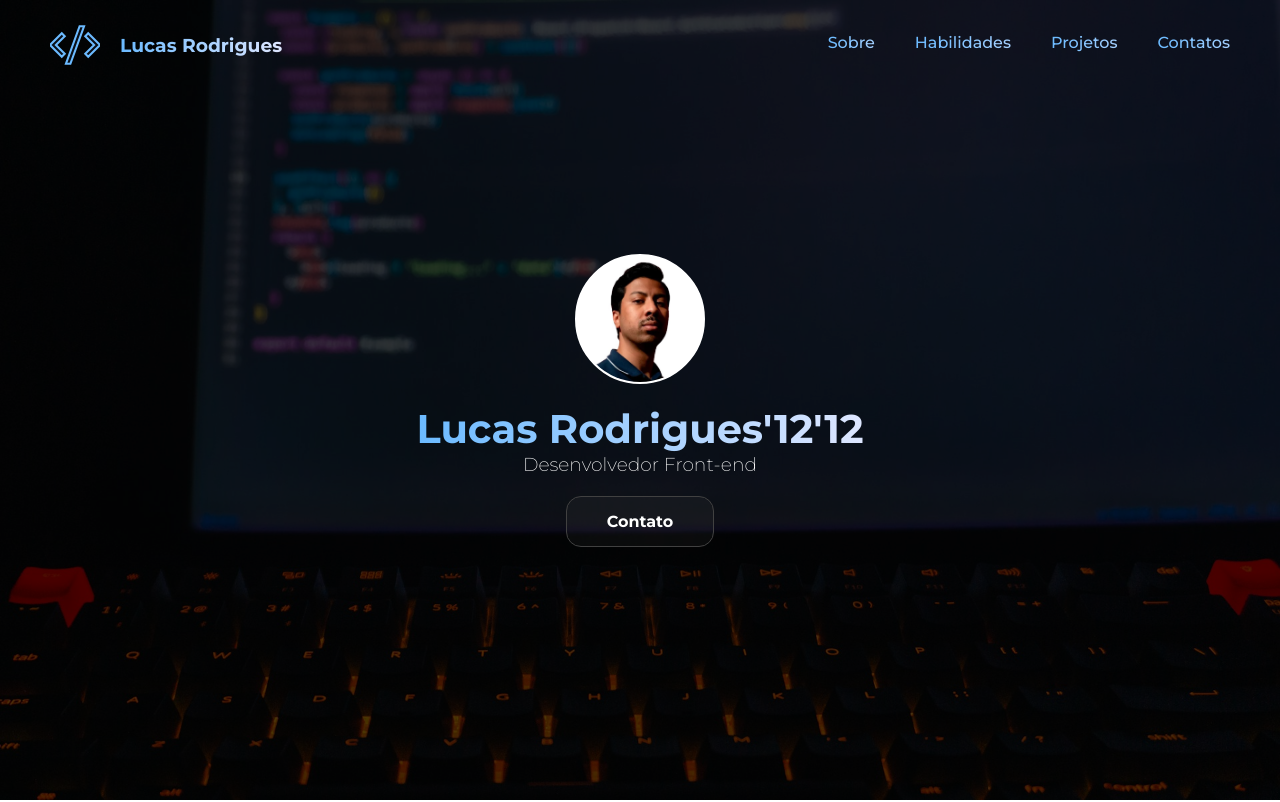
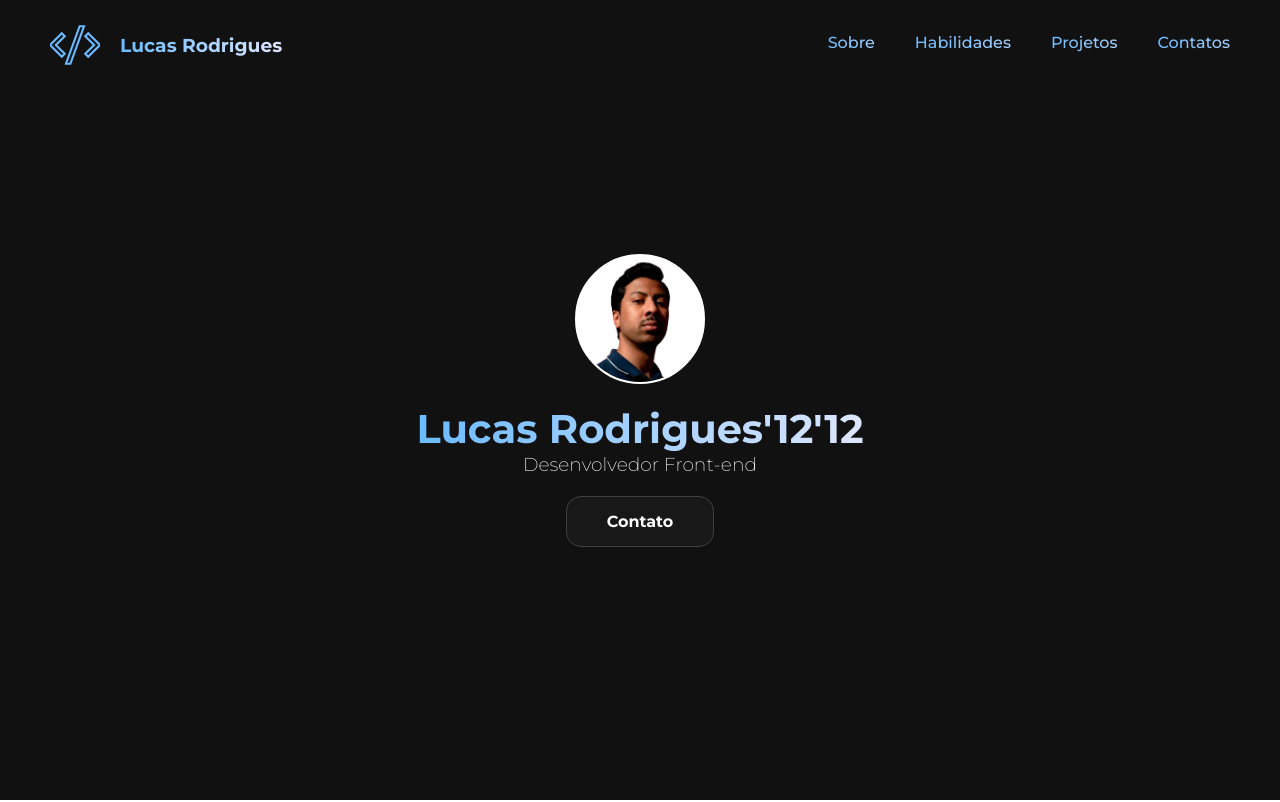
Before and after one commit to lucasmrdeveloper/lucasrodrigues, a React (Vite) app: page / in a window 1280 px wide. Shown: the top 802 px of the page. Built offline with nearby package versions, Linux system fonts and the light colour scheme.

Commit message:
style: remove imagem de fundo da home

```diff
--- a/src/componentes/Home/Home.css
+++ b/src/componentes/Home/Home.css
@@ -3,22 +3,12 @@
 }
 
 .home-container {
+    background-color: #101110;
     align-items: center;
-    background: url(/src/assets/home/capa.jpg) no-repeat top / cover;
     color: #fff;
     display: flex;
     justify-content: center;
     height: 100vh;
-}
-
-.home-container::before {
-    background: rgba(0, 0, 0, 70%);
-    content: "";
-    height: 100%;
-    left: 0;
-    position: absolute;
-    right: 0;
-    top: 0;
 }
 
 .home-box {
```
